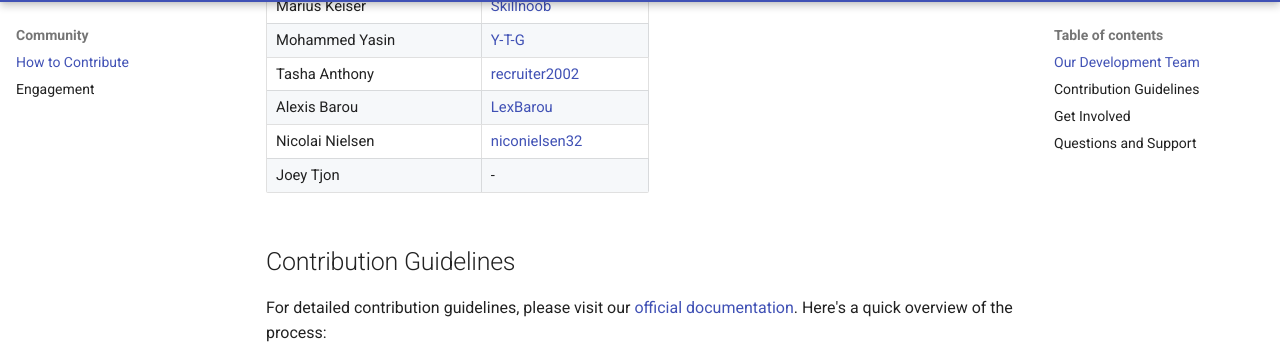
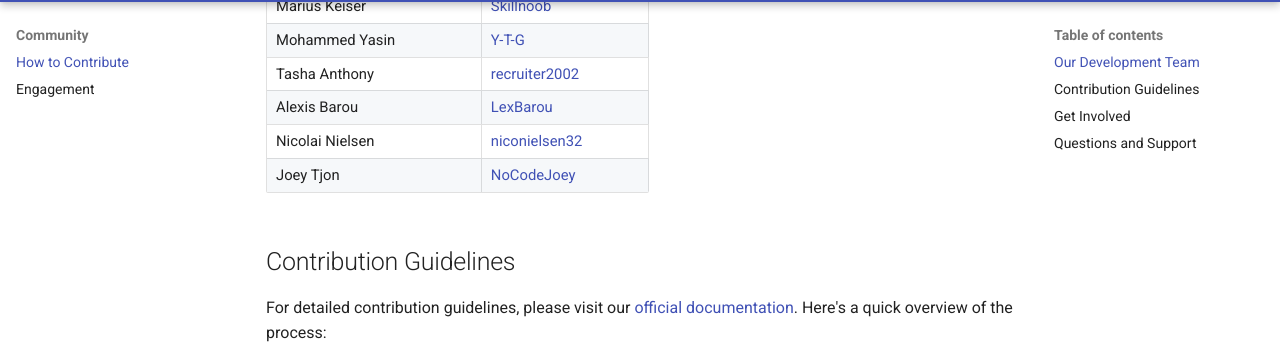
Before and after one commit to ultralytics/handbook, an MkDocs documentation site: the page built from docs/contributions/how-to-contribute.md, in a window 1280 px wide and 900 px high, scrolled down 1364 px. Shown: the part 94-452 px from the top of the window. Built offline with MkDocs 1.6.1 and Material for MkDocs 9.7.7, drawn with Linux system fonts in a browser that asks for light colours; comment, search, counter and statistics services are not loaded.

Commit message:
Update how-to-contribute.md
Signed-off-by: Glenn Jocher <glenn.jocher@ultralytics.com>

```diff
--- a/docs/contributions/how-to-contribute.md
+++ b/docs/contributions/how-to-contribute.md
@@ -44,7 +44,7 @@ Our open-source projects are maintained by a dedicated team of developers. Feel
 | Tasha Anthony           | [recruiter2002](https://github.com/recruiter2002)             |
 | Alexis Barou            | [LexBarou](https://github.com/LexBarou)                       |
 | Nicolai Nielsen         | [niconielsen32](https://github.com/niconielsen32)             |
-| Joey Tjon               | -                                                             |
+| Joey Tjon               | [NoCodeJoey](https://github.com/NoCodeJoey)                                                             |
 
 ## Contribution Guidelines
 
```
